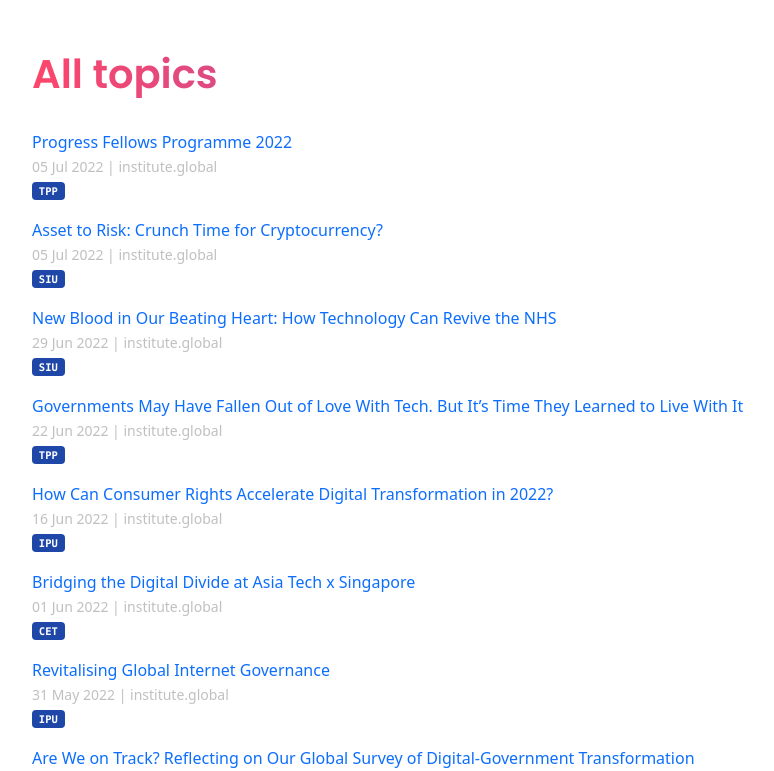
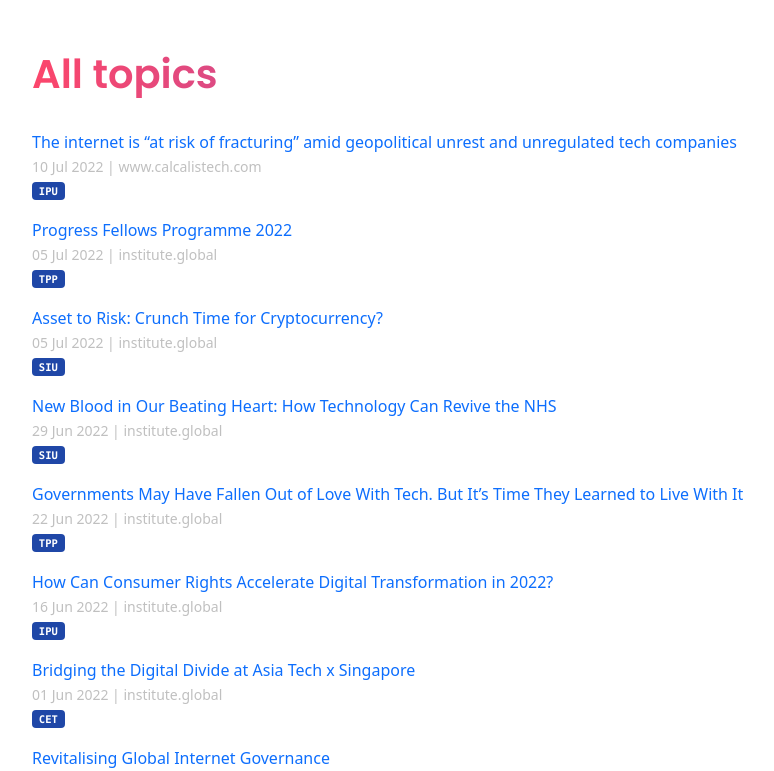
Before and after one commit to techpolicyio/techpolicyio.github.io, a Jekyll site: the page built from pages/home.md, in a window 1280 px wide and 900 px high, scrolled down 764 px, cut to the strip 129-900 px from the top of the window. Shown: the whole strip, without its empty margins (50-824 px from the left). Built offline with Jekyll 4.4.1, drawn with Linux system fonts in a browser that asks for light colours.

Commit message:
Update links.yml

```diff
--- a/_data/links.yml
+++ b/_data/links.yml
@@ -1440,6 +1440,10 @@
   url: https://institute.global/policy/progress-fellows-programme-2022
   date: 2022-07-05
   unit: TPP
+- title: "The internet is “at risk of fracturing” amid geopolitical unrest and unregulated tech companies"
+  url: https://www.calcalistech.com/ctechnews/article/hjff8heic
+  date: 2022-07-10
+  unit: ipu
 - title: "Asset to Risk: Crunch Time for Cryptocurrency?"
   url: https://institute.global/policy/asset-risk-crunch-time-cryptocurrency
   date: 2022-07-05
```
